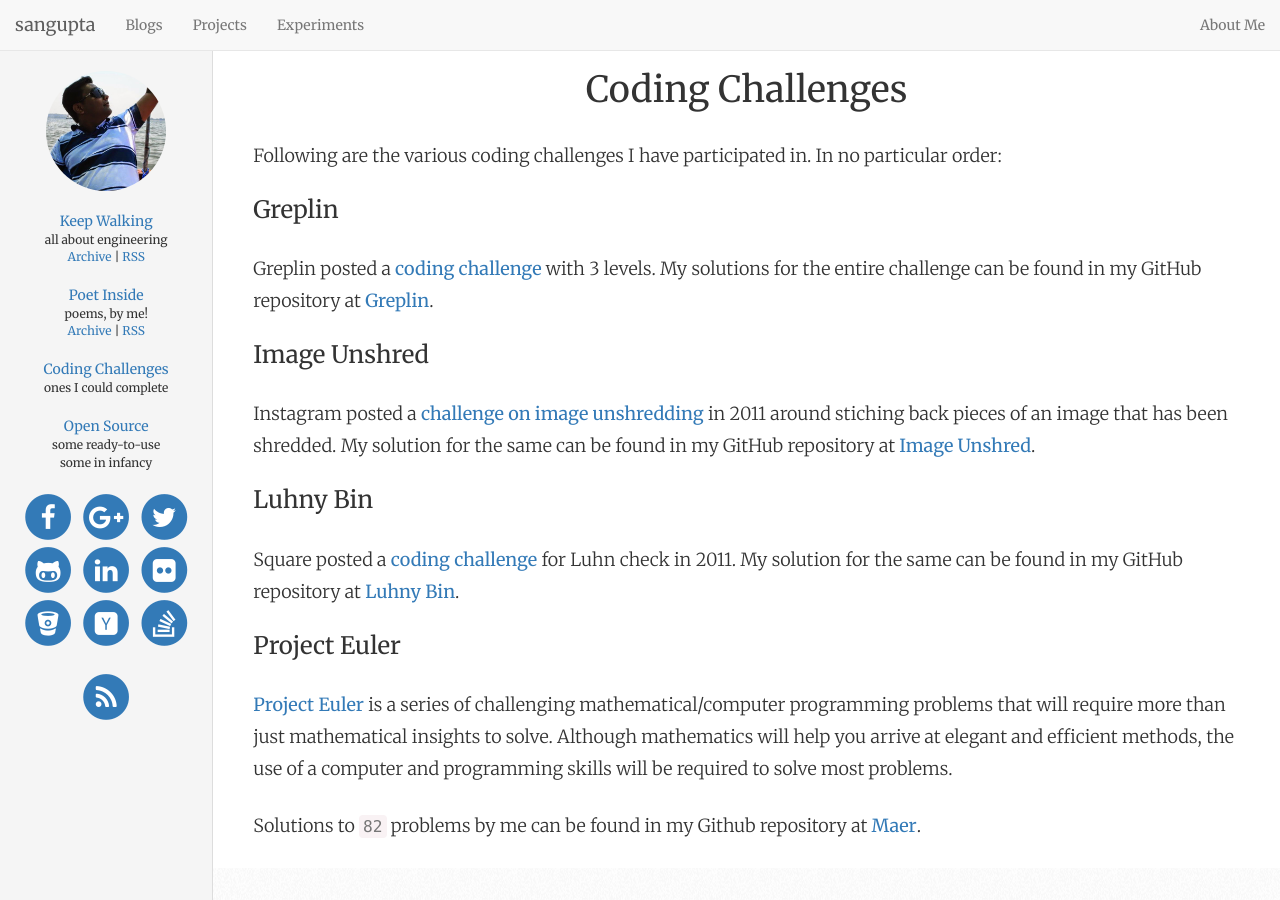
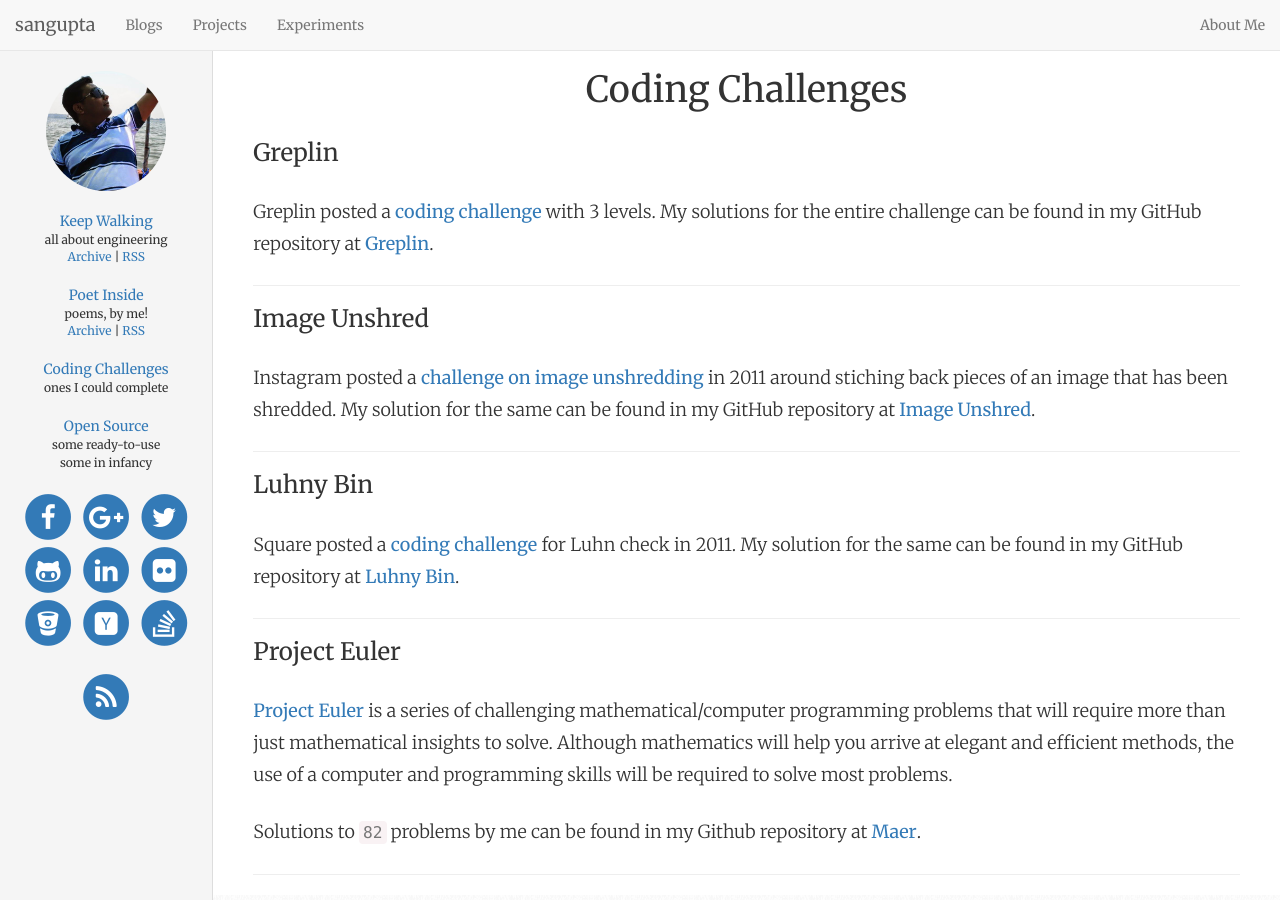
Before and after one commit to sangupta/sangupta.github.io, a Jekyll site: the page built from coding-challenges.md, in a window 1280 px wide and 900 px high. Built offline with Jekyll 4.4.1, drawn with Linux system fonts in a browser that asks for light colours; nearby versions of some CDN libraries; Markdown is read by kramdown in place of the engine named in the settings; comment, search, counter and statistics services are not loaded.

Commit message:
worked up text to make it better

```diff
--- a/coding-challenges.md
+++ b/coding-challenges.md
@@ -3,15 +3,14 @@
 title: Coding Challenges
 ---
 
-Coding Challenges
------------------
-
-Following are the various coding challenges I have participated in. In no particular order:
+## Coding Challenges
 
 ### Greplin
 
 Greplin posted a <a href="http://challenge.greplin.com/">coding challenge</a> with 3 levels. My solutions for the entire
 challenge can be found in my GitHub repository at <a href="https://github.com/sangupta/greplin">Greplin</a>.
+
+<hr>
 
 ### Image Unshred
 
@@ -19,11 +18,14 @@
 on image unshredding</a> in 2011 around stiching back pieces of an image that has been shredded. My solution for the same can be found in
 my GitHub repository at <a href="https://github.com/sangupta/image-unshred">Image Unshred</a>.
 
+<hr>
 
 ### Luhny Bin
 
 Square posted a <a href="http://corner.squareup.com/2011/11/luhny-bin.html">coding challenge</a> for Luhn check in 2011.
 My solution for the same can be found in my GitHub repository at <a href="https://github.com/sangupta/luhnybin">Luhny Bin</a>.
+
+<hr>
 
 ### Project Euler
 
@@ -33,3 +35,5 @@
 will be required to solve most problems.
 
 Solutions to `82` problems by me can be found in my Github repository at <a href="https://github.com/sangupta/maer">Maer</a>.
+
+<hr>
```
